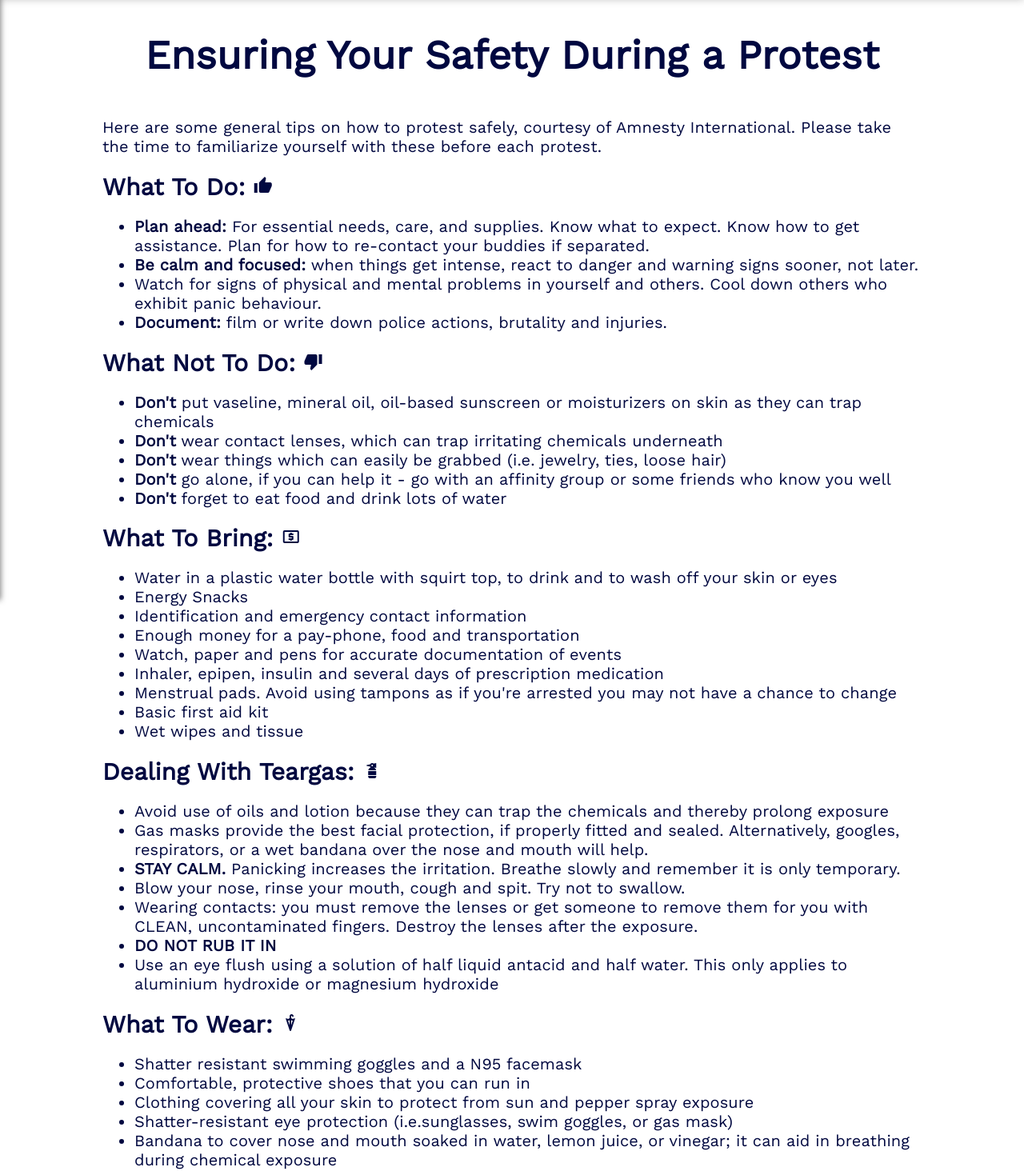
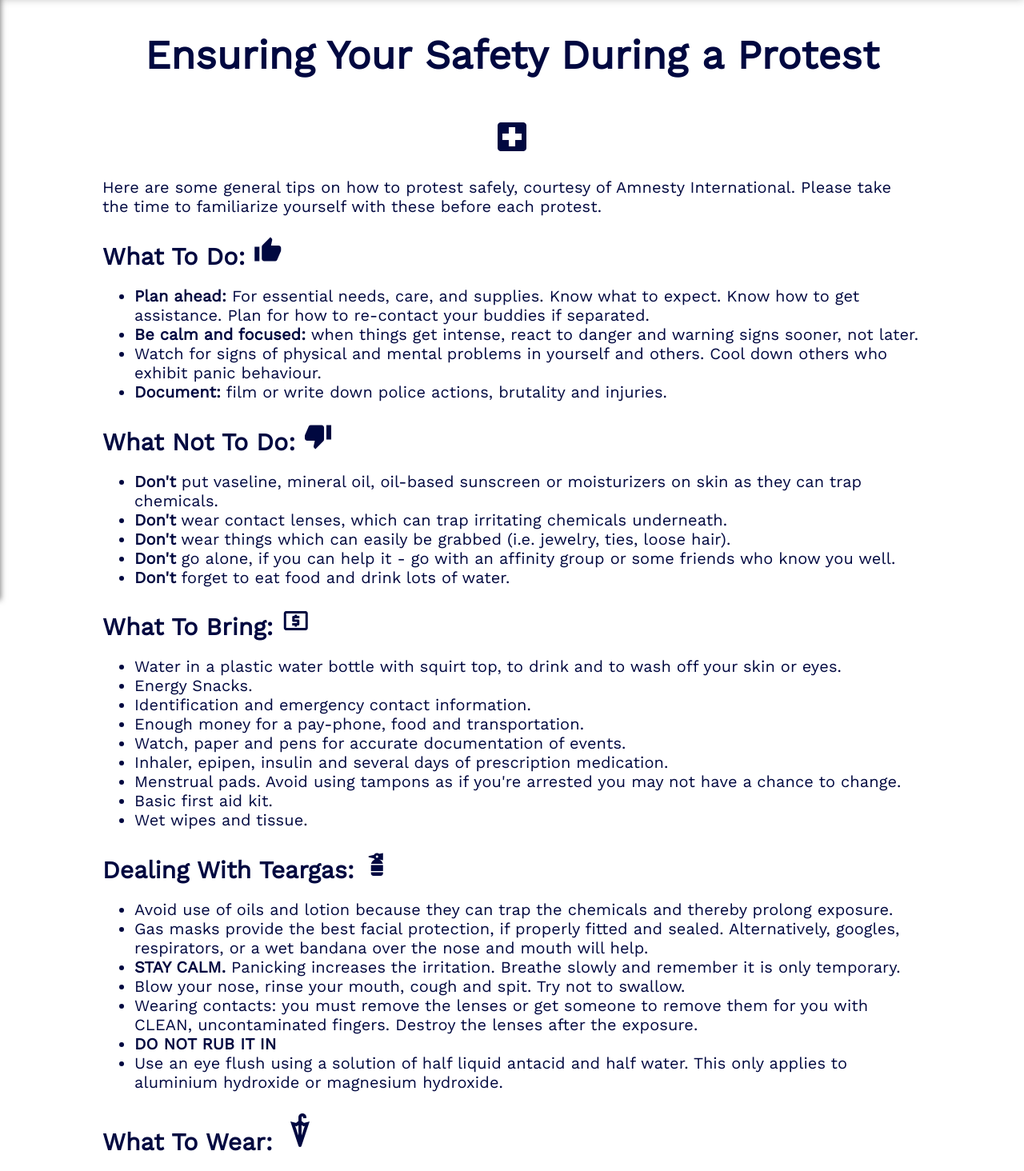
Before and after one commit to sunny-zuo/safe-protests, a React (Create React App) app in the folder client/: page /general-tips in a window 1280 px wide. Shown: the part 85-1549 px from the top of the page at 80% size. Built offline with nearby package versions, Linux system fonts and the light colour scheme.

Commit message:
added icons

```diff
--- a/client/src/pages/GeneralTips.js
+++ b/client/src/pages/GeneralTips.js
@@ -7,7 +7,7 @@ const GeneralTips = () => {
 			<head>
 			<link rel="stylesheet" href="https://fonts.googleapis.com/icon?family=Material+Icons"></link>
 			</head>
-			<h1 className="title">Ensuring Your Safety During a Protest</h1>
+			<h1 className="title">Ensuring Your Safety During a Protest </h1> <i class="material-icons md-48" >local_hospital</i>
 
 			<p className="text" style={{textAlign: "left"}}>
 			<p>
@@ -16,7 +16,7 @@ const GeneralTips = () => {
 			</p>
 			<h2>
 				<b>What To Do: </b>
-				<i class="material-icons large" >thumb_up</i>
+				<i class="material-icons md-36" >thumb_up</i>
 			</h2>
 			<ul>
 				<li>
@@ -39,58 +39,58 @@ const GeneralTips = () => {
 			</ul>
 			<h2>
 				<b>What Not To Do: </b>
-				<i class="material-icons large" >thumb_down</i>
+				<i class="material-icons md-36" >thumb_down</i>
 			</h2>
 			<ul>
 				<li>
 					<b>Don't</b> put vaseline, mineral oil, oil-based sunscreen or moisturizers
-					on skin as they can trap chemicals
+					on skin as they can trap chemicals.
 				</li>
 				<li>
 					<b>Don't</b> wear contact lenses, which can trap irritating chemicals
-					underneath
+					underneath.
 				</li>
 				<li>
 					<b>Don't</b> wear things which can easily be grabbed (i.e. jewelry, ties,
-					loose hair)
+					loose hair).
 				</li>
 				<li>
 					<b>Don't</b> go alone, if you can help it - go with an affinity group or some
-					friends who know you well
+					friends who know you well.
 				</li>
-				<li><b>Don't</b> forget to eat food and drink lots of water</li>
+				<li><b>Don't</b> forget to eat food and drink lots of water. </li>
 			</ul>
 			<h2>
 				<b>What To Bring: </b>
-				<i class="material-icons large" >local_atm</i>
+				<i class="material-icons md-36" >local_atm</i>
 			</h2>
 			<ul>
 				<li>
 					Water in a plastic water bottle with squirt top, to drink and to wash
-					off your skin or eyes
+					off your skin or eyes.
 				</li>
-				<li>Energy Snacks</li>
-				<li>Identification and emergency contact information</li>
-				<li>Enough money for a pay-phone, food and transportation</li>
-				<li>Watch, paper and pens for accurate documentation of events</li>
+				<li>Energy Snacks. </li>
+				<li>Identification and emergency contact information. </li>
+				<li>Enough money for a pay-phone, food and transportation. </li>
+				<li>Watch, paper and pens for accurate documentation of events. </li>
 				<li>
-					Inhaler, epipen, insulin and several days of prescription medication
+					Inhaler, epipen, insulin and several days of prescription medication.
 				</li>
 				<li>
 					Menstrual pads. Avoid using tampons as if you're arrested you may not
-					have a chance to change
+					have a chance to change.
 				</li>
-				<li>Basic first aid kit</li>
-				<li>Wet wipes and tissue</li>
+				<li>Basic first aid kit. </li>
+				<li>Wet wipes and tissue. </li>
 			</ul>
 			<h2>
 				<b>Dealing With Teargas: </b>
-				<i class="material-icons large" >fire_extinguisher</i>
+				<i class="material-icons md-36" >fire_extinguisher</i>
 			</h2>
 			<ul>
 				<li>
 					Avoid use of oils and lotion because they can trap the chemicals and
-					thereby prolong exposure
+					thereby prolong exposure.
 				</li>
 				<li>
 					Gas masks provide the best facial protection, if properly fitted and
@@ -112,33 +112,33 @@ const GeneralTips = () => {
 				<li><b>DO NOT RUB IT IN</b></li>
 				<li>
 					Use an eye flush using a solution of half liquid antacid and half
-					water. This only applies to aluminium hydroxide or magnesium hydroxide{" "}
+					water. This only applies to aluminium hydroxide or magnesium hydroxide. {" "}
 				</li>
 			</ul>
 			<h2>
 				<b>What To Wear: </b>
-				<i class="material-icons large" >umbrella</i>
+				<i class="material-icons md-48" >umbrella</i>
 			</h2>
 			<ul>
-				<li>Shatter resistant swimming goggles and a N95 facemask</li>
-				<li>Comfortable, protective shoes that you can run in</li>
+				<li>Shatter resistant swimming goggles and a N95 facemask. </li>
+				<li>Comfortable, protective shoes that you can run in. </li>
 				<li>
 					Clothing covering all your skin to protect from sun and pepper spray
-					exposure
+					exposure.
 				</li>
 				<li>
 					Shatter-resistant eye protection (i.e.sunglasses, swim goggles, or gas
-					mask)
+					mask).
 				</li>
 				<li>
 					Bandana to cover nose and mouth soaked in water, lemon juice, or
-					vinegar; it can aid in breathing during chemical exposure
+					vinegar; it can aid in breathing during chemical exposure.
 				</li>
 				<li>
 					Fresh clothes in a plastic bag (in case yours get contaminated by
-					chemical weapons)
+					chemical weapons).
 				</li>
-				<li>A hat to protect you from the sun and from chemical weapons</li>
+				<li>A hat to protect you from the sun and from chemical weapons. </li>
 			</ul>
 			</p>
 		</div>
--- a/client/src/pages/Navbar/SideDrawer/DrawerToggleButton.js
+++ b/client/src/pages/Navbar/SideDrawer/DrawerToggleButton.js
@@ -3,6 +3,7 @@ import "../../css/DrawerToggleButton.css";
 import buttonIcon from "../../img/menu-icon.png";
 
 const DrawerToggleButton = (props) => (
+
 	<button className="toggle_button" onClick={props.click}>
 		{" "}
 		{/* once click the sidedrawer will open and App.js state will be set to true */}
--- a/client/src/pages/Navbar/Toolbar/Toolbar.js
+++ b/client/src/pages/Navbar/Toolbar/Toolbar.js
@@ -8,7 +8,7 @@ const toolbar = (props) => (
 		<nav className="toolbar_navigation">
 			<div className="spacer" />
 			<div className="toolbar_togglebutton">
-				<DrawerToggleButton click={props.drawerClickHandler} />{" "}
+				<DrawerToggleButton click={props.drawerClickHandler} /> {" "}
 				{/* send button click function to the sidedrawer button */}
 			</div>
 			<div className="spacer" />
--- a/client/src/pages/YourRights.js
+++ b/client/src/pages/YourRights.js
@@ -5,11 +5,15 @@ import "./css/YourRights.css";
 import flagcan from "./img/flag-can.png";
 import flaguk from "./img/flag-uk.png";
 import flagus from "./img/flag-us.png";
-
 const YourRights = () => {
 	return (
 		<div className="body">
-			<h1 className="title">Your Rights During a Protest</h1>
+			<head>
+			<link rel="stylesheet" href="https://fonts.googleapis.com/icon?family=Material+Icons"></link>
+			<script src="https://kit.fontawesome.com/8c19c7df11.js" crossorigin="anonymous"></script>
+			</head>
+			<h1 className="title">Your Rights During a Protest </h1>
+			<i class="material-icons md-48" >gavel</i>
 			<div className="text">
 				<p><b>Protesting has inherent risks.</b> Knowing your human rights is a crucial part to having a safe and successful protest.</p>
 				<p>Please take the time to familiarize yourself with the protester rights in your country so that you are capable of navigating difficult and/or potentially dangerous situations.</p>
--- a/client/src/pages/css/style.css
+++ b/client/src/pages/css/style.css
@@ -29,3 +29,8 @@ p {
 	font-size: 15px;
 	/* vertical-align: top; */
 }
+.material-icons.md-18 { font-size: 18px; }
+.material-icons.md-24 { font-size: 24px; }
+.material-icons.md-36 { font-size: 36px; }
+.material-icons.md-48 { font-size: 48px; }
+.material-icons.md-60 { font-size: 60px; }
```
Also changed, not shown: client/src/pages/img/bg.jpg (added).
